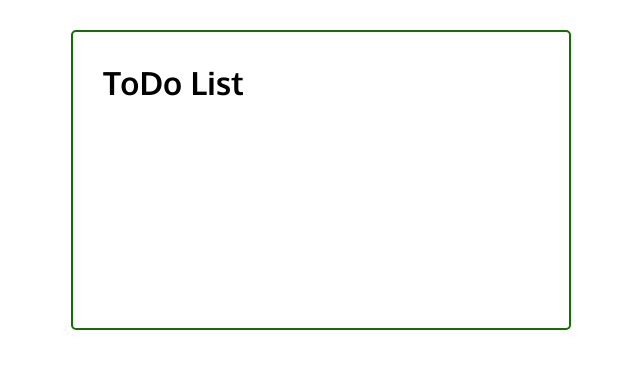
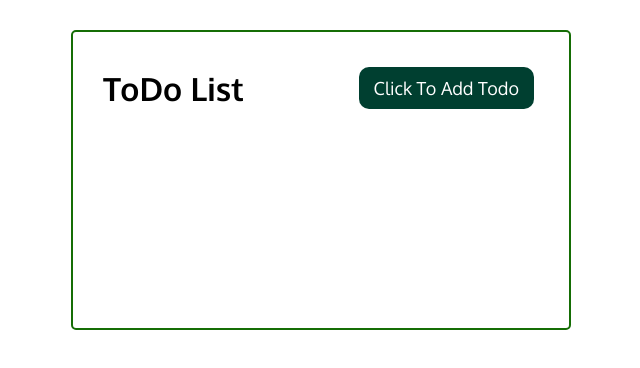
Before and after one commit to CragarDev/todo-list, an Angular app: page / in a window 1280 px wide. Shown: the top 368 px of the page, without its empty margins (319-959 px from the left). Built offline with nearby package versions, Linux system fonts and the light colour scheme.

Commit message:
generated Click to add button

```diff
--- a/src/app/app.component.ts
+++ b/src/app/app.component.ts
@@ -6,5 +6,5 @@ import { Component, Type } from '@angular/core';
   styleUrls: ['./app.component.css']
 })
 export class AppComponent {
-  // title: string = 'ToDo List';
+
 }
--- a/src/app/components/button/button.component.html
+++ b/src/app/components/button/button.component.html
@@ -1 +1 @@
-<p>button works!</p>
+<button class="btn">Click To Add Todo</button>
--- a/src/app/components/button/button.component.ts
+++ b/src/app/components/button/button.component.ts
@@ -1,4 +1,4 @@
-import { Component, OnInit } from '@angular/core';
+import { Component, OnInit, Input } from '@angular/core';
 
 @Component({
   selector: 'app-button',
@@ -7,6 +7,7 @@ import { Component, OnInit } from '@angular/core';
 })
 export class ButtonComponent implements OnInit {
 
+
   constructor() { }
 
   ngOnInit(): void {
--- a/src/app/components/header/header.component.html
+++ b/src/app/components/header/header.component.html
@@ -1,3 +1,4 @@
 <header>
   <h1>{{ title }}</h1>
+  <app-button></app-button>
 </header>
--- a/src/styles.css
+++ b/src/styles.css
@@ -22,15 +22,15 @@ body {
 }
 .btn {
   display: inline-block;
-  background: rgb(38, 38, 38);
+  background: rgb(0, 63, 48);
   color: #fff;
   border: none;
-  padding: 10px 20px;
+  padding: 10px 15px;
   margin: 5px;
-  border-radius: 5px;
+  border-radius: 10px;
   cursor: pointer;
   text-decoration: none;
-  font-size: 15px;
+  font-size: 18px;
   font-family: inherit;
 }
 .btn:focus {
```
